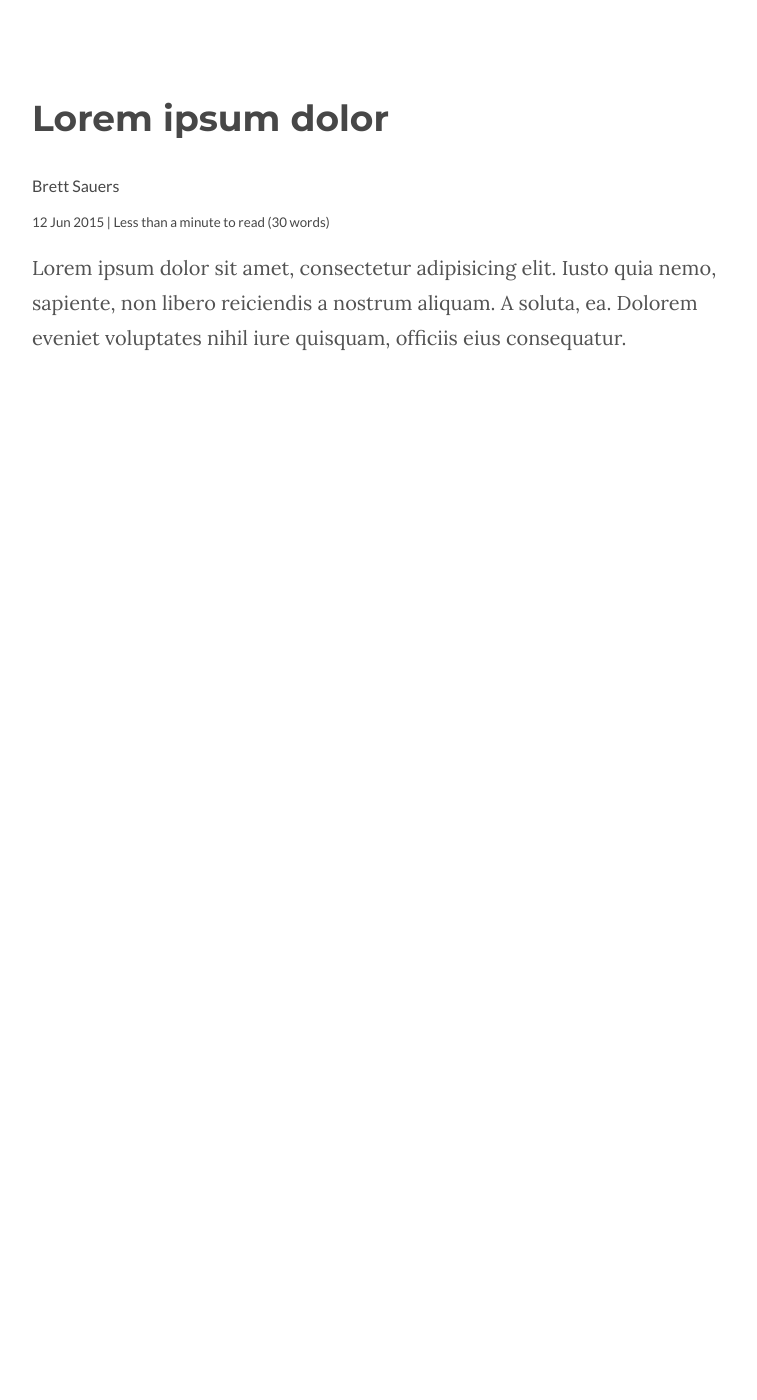
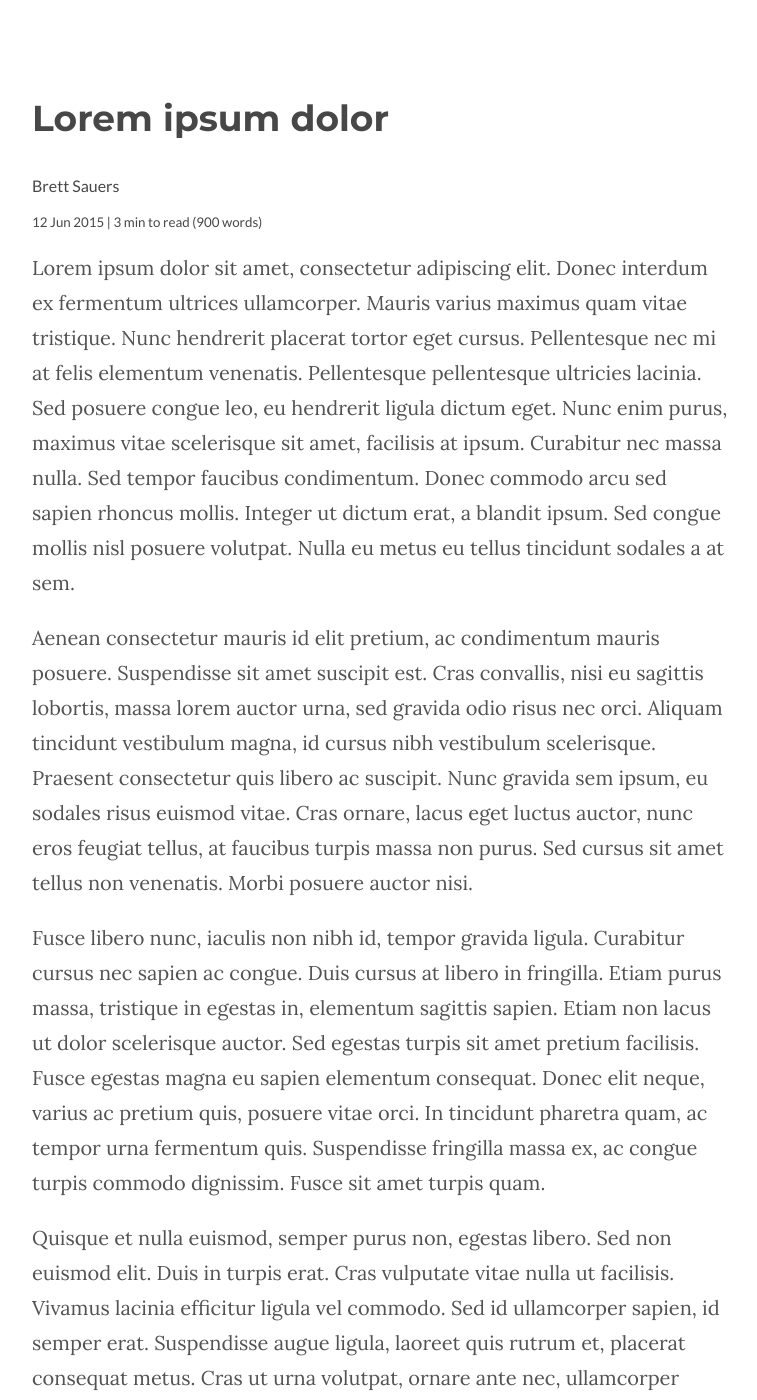
Before and after one commit to thedigitalhawk/thewebwebuild, a Jekyll site: the page built from _posts/2014-03-27-test.markdown, in a window 1280 px wide and 1400 px high. Shown: the whole window, without its empty margins (258-1015 px from the left). Built offline with Jekyll 4.4.1, drawn with Linux system fonts in a browser that asks for light colours; nearby versions of some CDN libraries; Markdown is read by kramdown in place of the engine named in the settings; some of the changed text lies outside the part shown.

Commit message:
reading test

```diff
--- a/_posts/2014-03-27-test.markdown
+++ b/_posts/2014-03-27-test.markdown
@@ -6,4 +6,20 @@ categories: blog
 author: Brett Sauers
 ---
 
-Lorem ipsum dolor sit amet, consectetur adipisicing elit. Iusto quia nemo, sapiente, non libero reiciendis a nostrum aliquam. A soluta, ea. Dolorem eveniet voluptates nihil iure quisquam, officiis eius consequatur.
+Lorem ipsum dolor sit amet, consectetur adipiscing elit. Donec interdum ex fermentum ultrices ullamcorper. Mauris varius maximus quam vitae tristique. Nunc hendrerit placerat tortor eget cursus. Pellentesque nec mi at felis elementum venenatis. Pellentesque pellentesque ultricies lacinia. Sed posuere congue leo, eu hendrerit ligula dictum eget. Nunc enim purus, maximus vitae scelerisque sit amet, facilisis at ipsum. Curabitur nec massa nulla. Sed tempor faucibus condimentum. Donec commodo arcu sed sapien rhoncus mollis. Integer ut dictum erat, a blandit ipsum. Sed congue mollis nisl posuere volutpat. Nulla eu metus eu tellus tincidunt sodales a at sem.
+
+Aenean consectetur mauris id elit pretium, ac condimentum mauris posuere. Suspendisse sit amet suscipit est. Cras convallis, nisi eu sagittis lobortis, massa lorem auctor urna, sed gravida odio risus nec orci. Aliquam tincidunt vestibulum magna, id cursus nibh vestibulum scelerisque. Praesent consectetur quis libero ac suscipit. Nunc gravida sem ipsum, eu sodales risus euismod vitae. Cras ornare, lacus eget luctus auctor, nunc eros feugiat tellus, at faucibus turpis massa non purus. Sed cursus sit amet tellus non venenatis. Morbi posuere auctor nisi.
+
+Fusce libero nunc, iaculis non nibh id, tempor gravida ligula. Curabitur cursus nec sapien ac congue. Duis cursus at libero in fringilla. Etiam purus massa, tristique in egestas in, elementum sagittis sapien. Etiam non lacus ut dolor scelerisque auctor. Sed egestas turpis sit amet pretium facilisis. Fusce egestas magna eu sapien elementum consequat. Donec elit neque, varius ac pretium quis, posuere vitae orci. In tincidunt pharetra quam, ac tempor urna fermentum quis. Suspendisse fringilla massa ex, ac congue turpis commodo dignissim. Fusce sit amet turpis quam.
+
+Quisque et nulla euismod, semper purus non, egestas libero. Sed non euismod elit. Duis in turpis erat. Cras vulputate vitae nulla ut facilisis. Vivamus lacinia efficitur ligula vel commodo. Sed id ullamcorper sapien, id semper erat. Suspendisse augue ligula, laoreet quis rutrum et, placerat consequat metus. Cras ut urna volutpat, ornare ante nec, ullamcorper ipsum. Nunc neque diam, euismod in semper eu, porttitor sit amet tortor. Duis bibendum ex odio, a tempus quam consequat sed. Cum sociis natoque penatibus et magnis dis parturient montes, nascetur ridiculus mus.
+
+Nullam lobortis ex ac lectus lobortis placerat. In molestie blandit ligula finibus dictum. Nunc facilisis erat sed erat suscipit maximus blandit vitae ipsum. Cras porta ex eget ex auctor, ut scelerisque elit lobortis. Suspendisse vehicula orci at odio efficitur, sit amet sagittis justo congue. Ut tempus dui a interdum eleifend. Vivamus enim nisl, pellentesque id ipsum et, accumsan ornare orci. Integer enim purus, auctor sodales mauris eget, feugiat consectetur dolor. Duis vel varius elit, eu eleifend augue. Aenean non varius arcu. Phasellus posuere mi sed lorem tempus, facilisis sollicitudin lectus maximus. Pellentesque ornare id sem eget commodo. Proin hendrerit molestie sem, vel varius justo varius eu.
+
+Donec erat est, suscipit eget neque vitae, faucibus tempus purus. Sed vitae tellus nunc. Etiam non orci sagittis, rhoncus lectus sit amet, congue odio. Aenean a quam vulputate nunc scelerisque aliquet sit amet eu diam. Ut fringilla vehicula magna eu euismod. Sed condimentum elit ligula. Donec efficitur sagittis congue. Vivamus a sapien gravida, luctus lectus id, fringilla tortor. Nunc nisi orci, dapibus sit amet hendrerit vel, fringilla nec libero. Integer euismod, odio sit amet consequat accumsan, justo metus sollicitudin nibh, eu imperdiet urna massa ac sem. Integer sit amet eleifend ex, eget gravida nulla. Integer lacinia quis ante vel condimentum.
+
+Donec condimentum lorem a felis iaculis consequat. Quisque quis tortor ut libero mollis elementum id eu eros. Sed et felis viverra ante vehicula mollis quis nec quam. Morbi semper fermentum quam eu convallis. Donec sodales efficitur dui, eu tempor magna sollicitudin ac. Curabitur commodo sapien vel convallis sagittis. Quisque in lacus imperdiet, facilisis quam at, condimentum sem. Maecenas porttitor massa eros, vestibulum aliquet neque molestie et. Proin molestie magna quis ornare rutrum. Praesent aliquam purus sit amet arcu sagittis imperdiet. Lorem ipsum dolor sit amet, consectetur adipiscing elit. Etiam vitae sapien nulla. Pellentesque viverra elit maximus, facilisis quam in, pulvinar diam.
+
+Suspendisse at nunc in nunc molestie vehicula. Ut malesuada nibh elit, ac congue mauris suscipit id. Aliquam elementum ultricies tempus. Donec mollis, augue quis rutrum aliquet, lectus dui sodales nisl, id volutpat ante magna nec leo. Nulla accumsan nisi et dolor posuere, vel pellentesque diam auctor. Morbi dapibus elit eget malesuada placerat. Nullam vitae nibh lorem. Donec lectus leo, finibus vel neque a, posuere malesuada lectus. Nunc id risus enim. Maecenas ac fermentum augue. Aenean feugiat facilisis eros sit amet vehicula. Class aptent taciti sociosqu ad litora torquent per conubia nostra, per inceptos himenaeos. Vestibulum rutrum ligula justo, at mollis metus accumsan scelerisque. Donec lorem lectus, efficitur ut aliquet eget, eleifend ac felis. Phasellus sollicitudin neque eget purus gravida laoreet. Donec accumsan vitae lectus vel varius.
+
+Proin eu gravida mi. Duis sapien nunc, posuere nec elit nec, interdum elementum tellus. Sed tellus augue, elementum in porttitor at, ornare et tortor. Morbi pretium urna sit amet eleifend vehicula. Aliquam dignissim porttitor nisl, ut semper elit feugiat et. Fusce interdum, nunc ac fermentum volutpat, risus velit posuere sapien, quis rhoncus felis ipsum quis ligula. Sed sed varius nulla. Integer bibendum mi sapien. Phasellus rhoncus tellus vitae nisl pellentesque, sit amet euismod nisi eleifend. Integer nec tortor aliquet, dapibus orci at, porta quam. Pellentesque tempus tortor lectus, vel faucibus velit tincidunt ac. Mauris odio nunc, scelerisque et vulputate quis, consectetur id velit. Praesent blandit, enim vitae porta luctus, nunc justo ullamcorper purus, eget efficitur eros diam.
```
